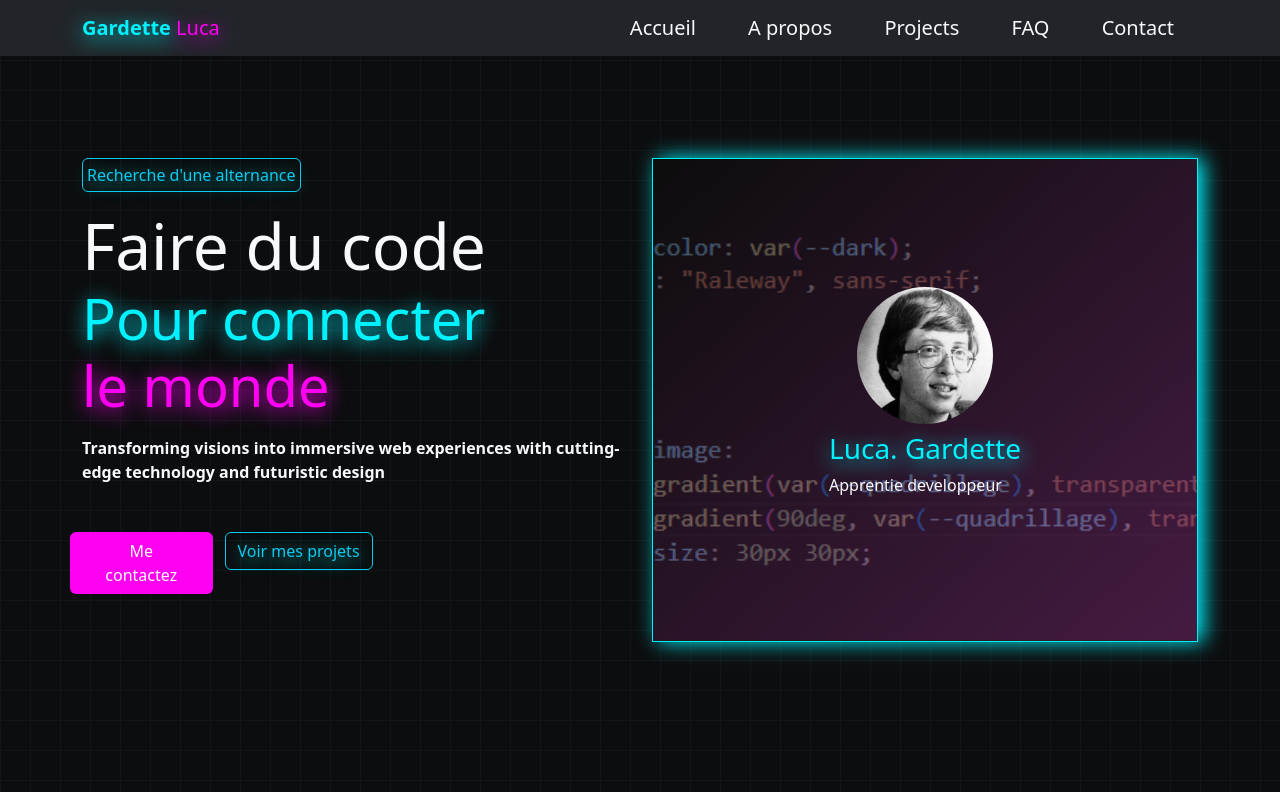
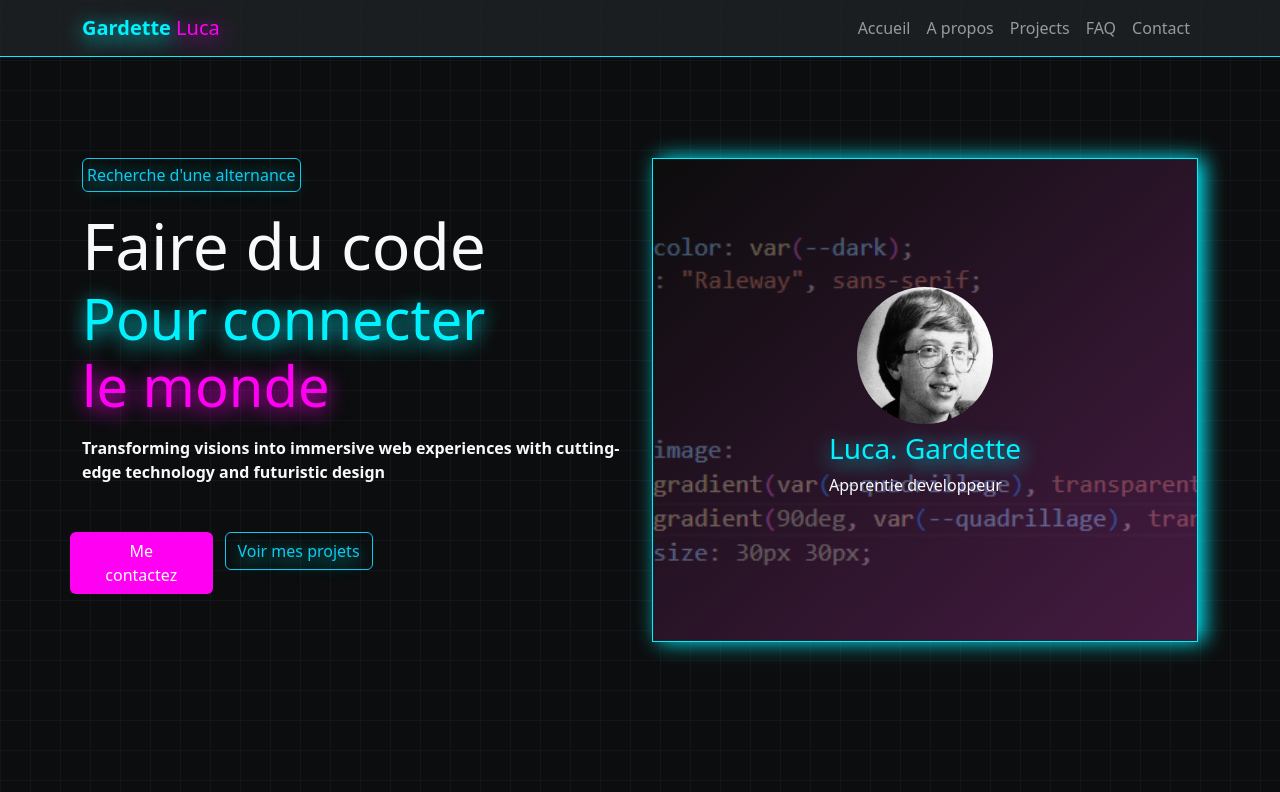
Before and after one commit to passaleph/CV, a website: page index.html in a window 1280 px wide. Shown: the top 792 px of the page. Drawn offline with nearby package versions, Linux system fonts and the light colour scheme.

Commit message:
reglage navbar
j'ai regle la navbra pour qu'elle corresponde plus a mon modele

```diff
--- a/index.html
+++ b/index.html
@@ -22,15 +22,34 @@
 
     <div class="container-fluid" >
 
-        <nav class="navbar bg-dark fixed-top">
+        <nav class="navbar navbar-expand-lg navbar-dark bg-dark fixed-top border-bottom border-primary bg-opacity-75">
             <div class="container">
-                <a class="navbar-brand" href="#"><span class="fw-bold neon-bleu">Gardette </span><span class="fw-medium neon-rose"> Luca</span></a>
-                <div class="fix-end ">
-                    <a class="navbar-brand mx-4 text-light" href="#">Accueil</a>
-                    <a class="navbar-brand mx-4 text-light" href="#">A propos</a>
-                    <a class="navbar-brand mx-4 text-light" href="#">Projects</a>
-                    <a class="navbar-brand mx-4 text-light " href="#">FAQ</a>
-                    <a class="navbar-brand mx-4 text-light" href="#">Contact</a>
+                <a class="navbar-brand" href="#">
+                    <span class="fw-bold neon-bleu">Gardette </span><span class="fw-medium neon-rose"> Luca</span>
+                </a>
+
+                <button class="navbar-toggler" type="button" data-bs-toggle="collapse" data-bs-target="#navbarNav" aria-controls="navbarNav" aria-expanded="false" aria-label="Toggle navigation">
+                    <span class="navbar-toggler-icon"></span>
+                </button>
+
+                <div class="collapse navbar-collapse" id="navbarNav">
+                    <ul class="navbar-nav ms-auto">
+                        <li class="nav-item">
+                            <a class="nav-link" href="#">Accueil</a>
+                        </li>
+                        <li class="nav-item">
+                            <a class="nav-link" href="#">A propos</a>
+                        </li>
+                        <li class="nav-item">
+                            <a class="nav-link" href="#">Projects</a>
+                        </li>
+                        <li class="nav-item">
+                            <a class="nav-link" href="#">FAQ</a>
+                        </li>
+                        <li class="nav-item">
+                            <a class="nav-link" href="#">Contact</a>
+                        </li>
+                    </ul>
                 </div>
             </div>
         </nav>
@@ -71,7 +90,7 @@
     </div>
         <section class=" container" id="a-propos">
             <div class="bg-sucess mb-5">
-                <h1 class="display-4 text-center ">L'homme <span class="border-bottom ">Derrière </span><span class="neon-bleu">Le Code</span></h1>
+                <h1 class="display-4 text-center ">L'homme <span class="border-bottom ">Derrière</span><span class="neon-bleu"> Le Code</span></h1>
                 <div class="row mt-5">
                     <div class="col-12 col-md-6">
                         <img src="./images/personnage.png" alt="une illustration de moi en néon" class="img-fluid w-100">
@@ -166,7 +185,7 @@
 
         <section class="container mt-5" id="contact">
             <h5 class="text-center text-secondary opacity-75">//Contact</h5>
-            <h1 class="text-center mb-5">Me<span class="neon-rose border-bottom-bleu"> Contacter</span></h1>
+            <h1 class="text-center mb-5">Me <span class="neon-rose border-bottom-bleu">Contacter</span></h1>
             <div class="row">
                 <div class="col-md-6 col-12">
                     <form action="/votre-script.php" method="POST">
@@ -209,7 +228,7 @@
             <div class="container">
                 <div class="row">
                 <!-- Section 1: Remerciment et contact -->
-                <div class="col-mb-4 col-12 mb-3">
+                <div class="col-md-4 col-12 mb-3">
                     <h5 class="neon-bleu">Gardette<span class="neon-rose"> Luca</span></h5>
                     <p>
                         Merci d’avoir pris le temps de visiter mon site. Si vous avez la moindre
@@ -218,7 +237,7 @@
                 </div>
 
                 <!-- Section 2: Navigation -->
-                <div class="col-mb-4 col-6 mb-3 text-center">
+                <div class="col-md-4 col-6 mb-3 text-center">
                     <h6 class="text-primary">Naviguer</h6>
                     <ul class="list-unstyled ">
                     <li class="mb-1">_Acceuil</li>
@@ -229,7 +248,7 @@
                 </div>
 
                 <!-- Section 3 Se connecter  -->
-                <div class="col-mb-4 col-6">
+                <div class="col-md-4 col-6">
                     <h6 class="text-primary">Se connecter</h6>
                     <ul class="list-unstyled d-flex">
                     <li><a href="https://github.com/passaleph/CV" target="_blank"><i class="fab fa-github fa-2x text-white me-3"></i></a></li>
```
